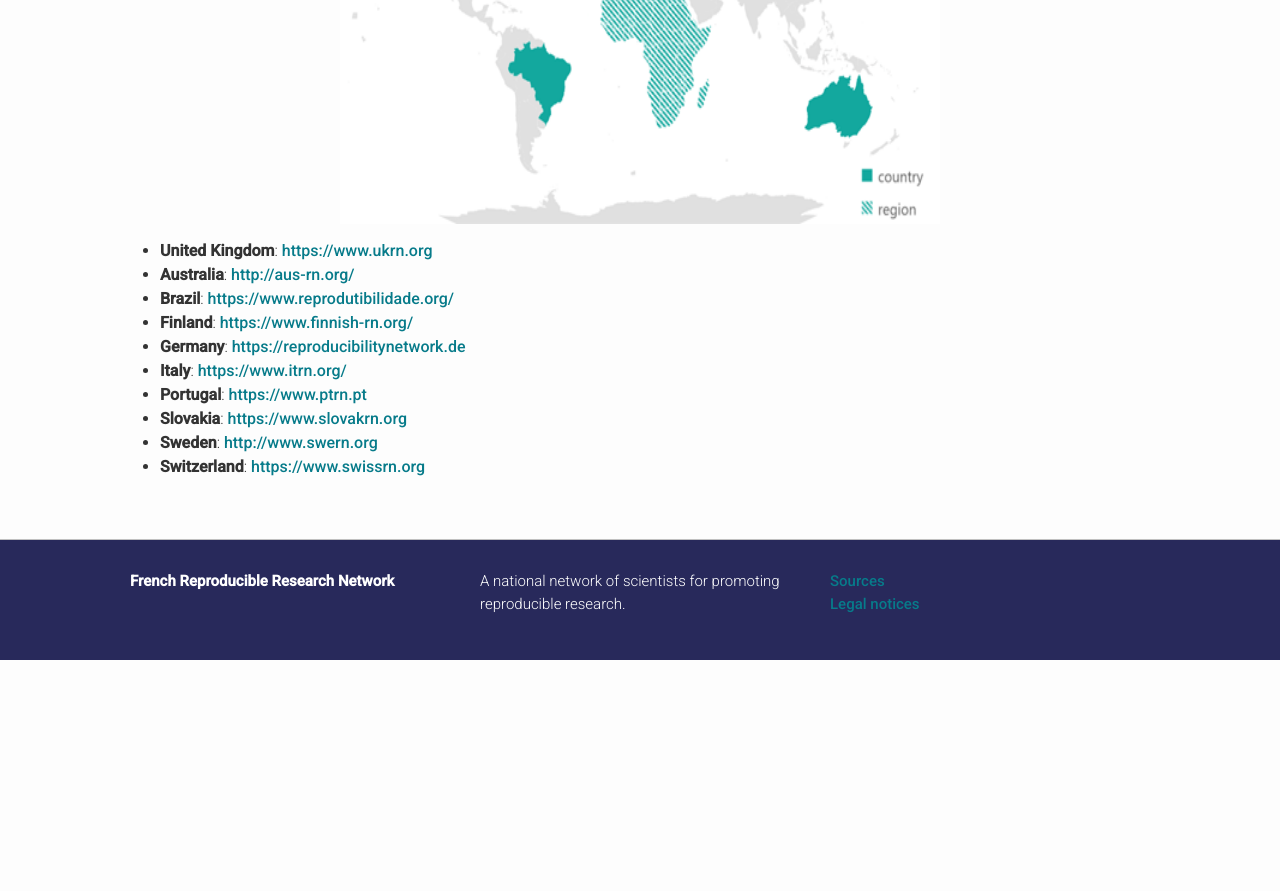
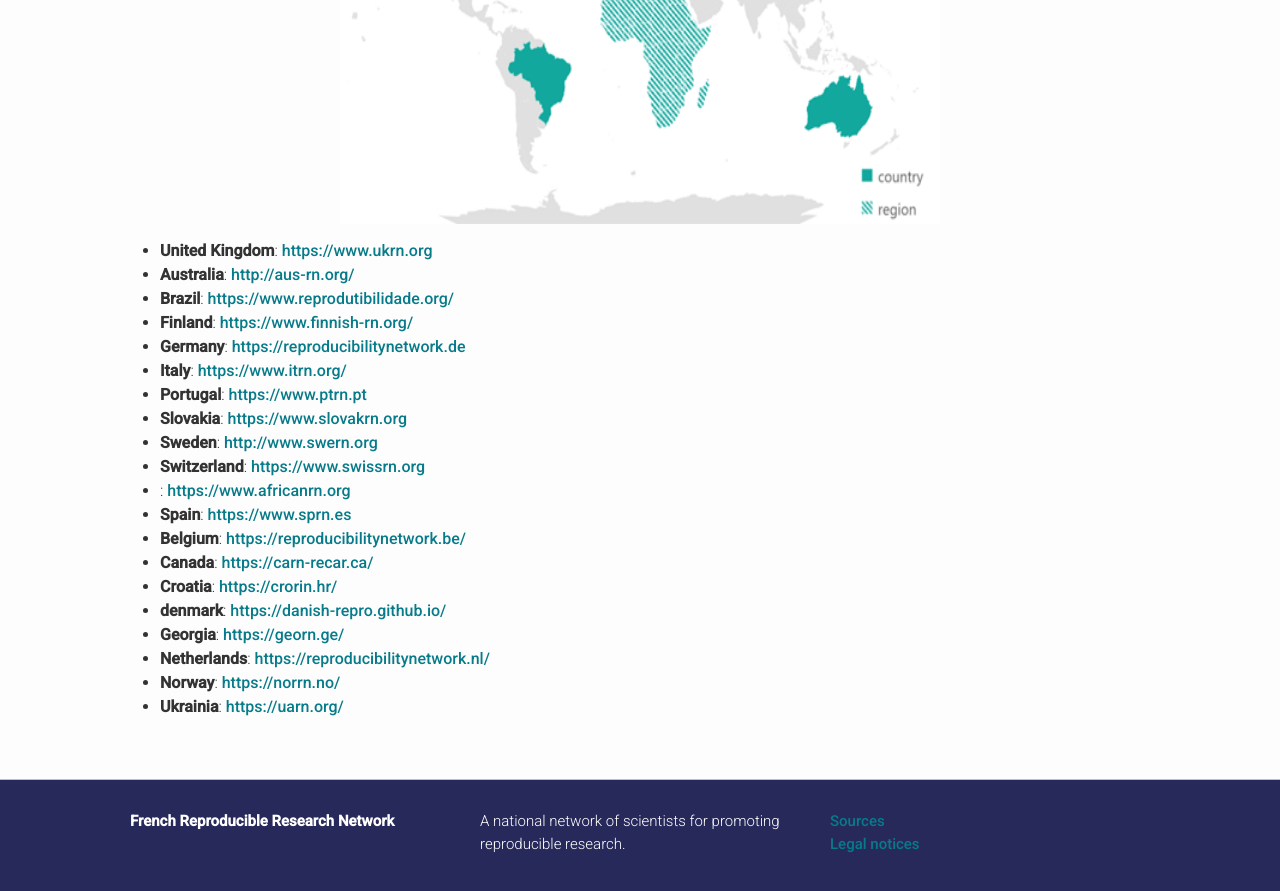
Before and after one commit to FR-RN/FR-RN, a Jekyll site: the page built from international.md, in a window 1280 px wide and 900 px high, scrolled down 579 px. Shown: the top 891 px of the window. Built offline with Jekyll 4.4.1, drawn with Linux system fonts in a browser that asks for light colours; some web fonts are replaced; before the commit the page ends 1239 px from its top, so only the background shows below that.

Commit message:
complete networks list

```diff
--- a/_data/nodes.yaml
+++ b/_data/nodes.yaml
@@ -57,3 +57,52 @@
   country: Switzerland
   twitter: SwissRN
   contact: crs@ebpi.uzh.ch
+
+- name: African networks
+  url: https://www.africanrn.org
+  contact: kwaaseey@gmail.com
+
+- name: SPRN
+  url: https://www.sprn.es
+  country: Spain
+  contact: info@sprn.es
+
+- name: BERN
+  url: https://reproducibilitynetwork.be/
+  country: Belgium
+  contact: info@reproducibilitynetwork.be
+
+- name: CaRN
+  url: https://carn-recar.ca/
+  country: Canada
+  contact: info@carn.recar.ca
+
+- name: CRORIN
+  url: https://crorin.hr/
+  country: Croatia
+  contact: info@crorin.hr
+
+- name: DKRN
+  url: https://danish-repro.github.io/
+  country:  denmark
+  contact: danish.repro@gmail.com
+
+- name: GeoRN
+  url: https://georn.ge/
+  country: Georgia
+  contact: reproducibility@tsmu.edu
+
+- name: NLRN
+  url: https://reproducibilitynetwork.nl/
+  country: Netherlands
+  contact: info@reproducibility.nl
+
+- name: NORRN
+  url: https://norrn.no/
+  country: Norway
+  contact: norrepro@gmail.com
+
+- name: UARN
+  url: https://uarn.org/
+  country: Ukrainia
+  contact:
```
